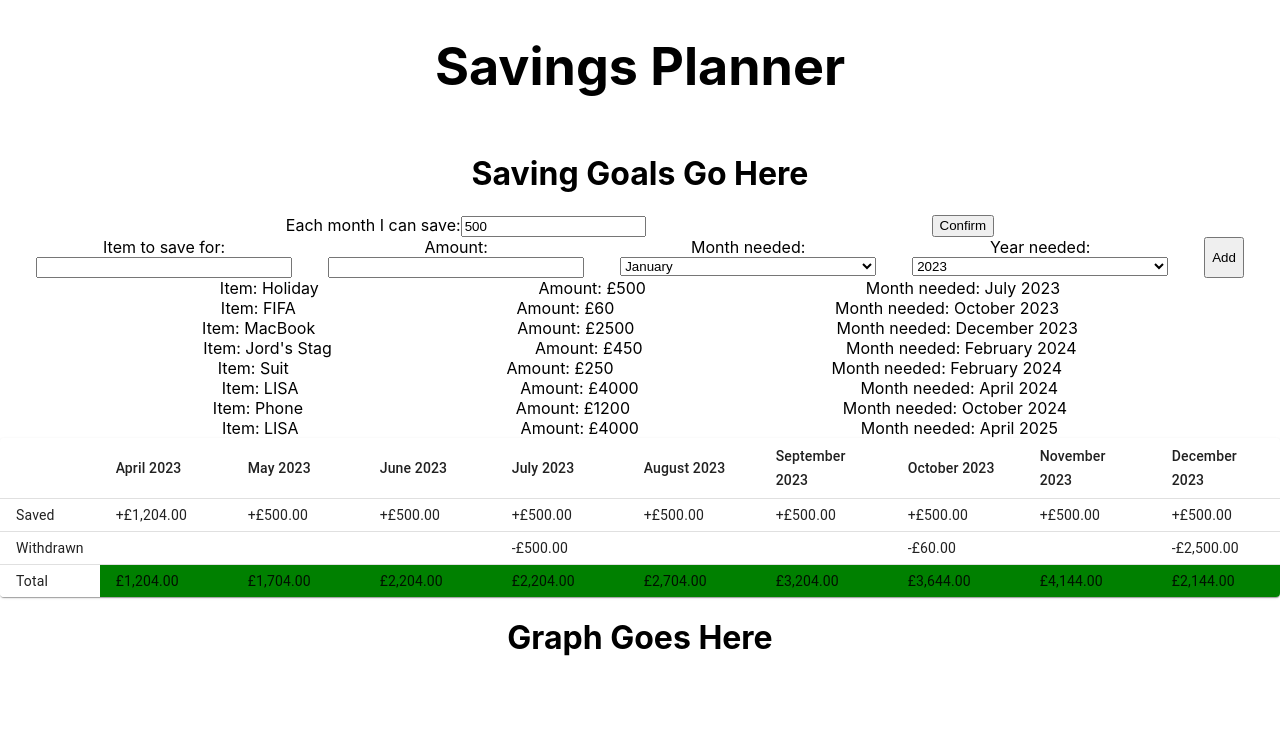
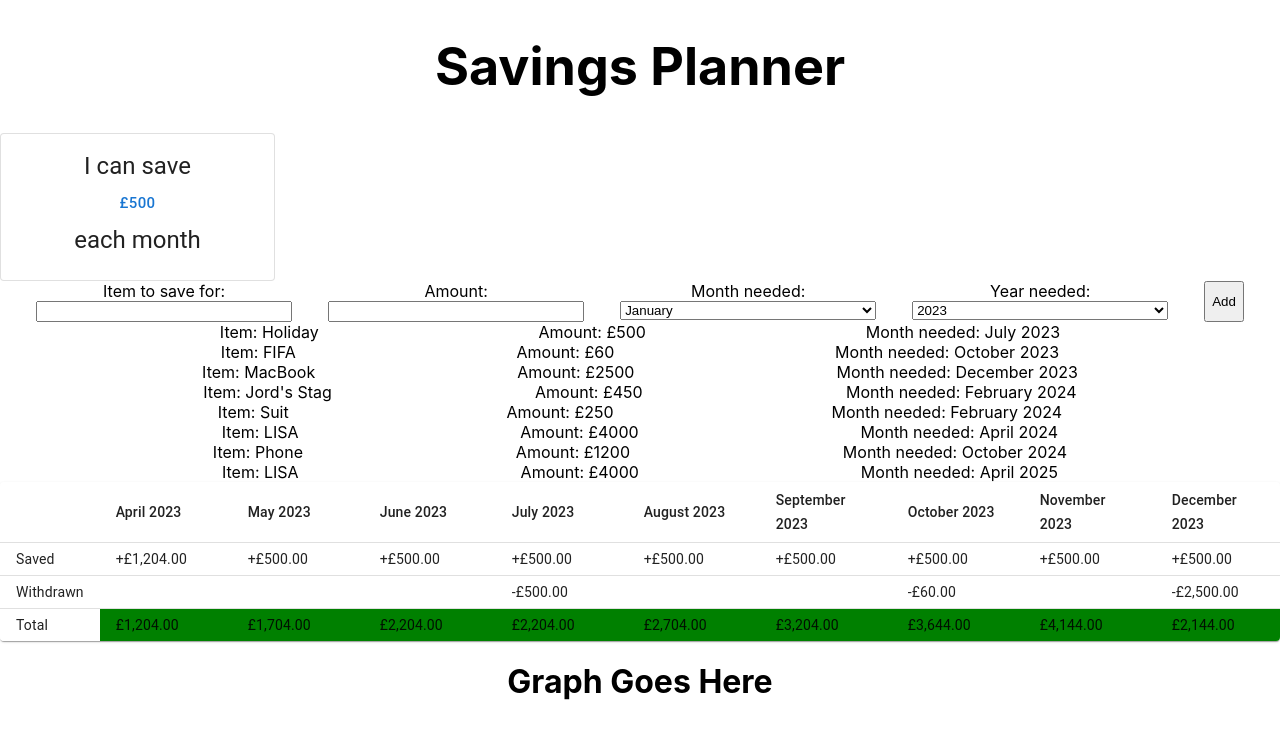
Before and after one commit to AKP-13/savings-planner, a React (Create React App) app: page / in a window 1280 px wide. Shown: the top 738 px of the page. Built offline with nearby package versions, Linux system fonts and the light colour scheme.

Commit message:
Move amount saved each month to a card at the top of the page

```diff
--- /dev/null
+++ b/src/savingGoals/MonthlySavingCard.js
@@ -0,0 +1,75 @@
+/* eslint-disable react/prop-types */
+import React, { useState } from 'react';
+import { Box, Card, CardContent, Typography, Button, Tooltip, Fab } from '@mui/material';
+import CheckIcon from '@mui/icons-material/Check';
+
+const MonthlySavingCard = ({ tableData, setTableData }) => {
+  const [isEditing, setIsEditing] = useState(false);
+  const [amountSavedEachMonth, setAmountSavedEachMonth] = useState(500);
+
+  const handleClick = () => {
+    setIsEditing(true);
+  };
+
+  const handleAmountSavedEachMonthChange = (event) => {
+    const { value } = event.target;
+
+    setAmountSavedEachMonth(Number(value));
+  };
+
+  const handleAmountSavedEachMonthSubmit = (event) => {
+    event.preventDefault();
+    const newTableData = tableData.map((monthConfig) => {
+      return {
+        ...monthConfig,
+        saved: amountSavedEachMonth
+      };
+    });
+
+    setTableData(newTableData);
+
+    setIsEditing(false);
+  };
+
+  return (
+    <Box sx={{ minWidth: 275, width: '20%' }}>
+      <Card variant="outlined">
+        <CardContent>
+          <Typography variant="h5" component="div">
+            I can save
+          </Typography>
+
+          {isEditing ? (
+            <div>
+              <input
+                type="number"
+                name="amountSavedEachMonth"
+                value={amountSavedEachMonth || 0}
+                onChange={handleAmountSavedEachMonthChange}
+              />
+              <Fab
+                color="primary"
+                aria-label="Confirm"
+                size="small"
+                onClick={handleAmountSavedEachMonthSubmit}>
+                <CheckIcon />
+              </Fab>
+            </div>
+          ) : (
+            <Tooltip title="Edit" placement="right-start">
+              <Button variant="text" size="large" onClick={handleClick}>
+                {`£${amountSavedEachMonth}`}
+              </Button>
+            </Tooltip>
+          )}
+
+          <Typography variant="h5" component="div">
+            each month
+          </Typography>
+        </CardContent>
+      </Card>
+    </Box>
+  );
+};
+
+export default MonthlySavingCard;
--- a/src/savingGoals/SavingGoals.js
+++ b/src/savingGoals/SavingGoals.js
@@ -1,5 +1,6 @@
 /* eslint-disable react/prop-types */
 import { useState } from 'react';
+import MonthlySavingCard from './MonthlySavingCard';
 
 const initialInputs = { monthNeeded: 'January', yearNeeded: '2023' };
 const months = [
@@ -20,7 +21,6 @@ const years = ['2023', '2024', '2025'];
 
 const SavingGoals = ({ tableData, setTableData }) => {
   const [inputs, setInputs] = useState(initialInputs);
-  const [amountSavedEachMonth, setAmountSavedEachMonth] = useState(500);
 
   const [savingItems, setSavingItems] = useState([
     { itemAmount: '500', itemToSaveFor: 'Holiday', monthNeeded: 'July', yearNeeded: '2023' },
@@ -49,12 +49,6 @@ const SavingGoals = ({ tableData, setTableData }) => {
     setInputs((values) => ({ ...values, [name]: value }));
   };
 
-  const handleAmountSavedEachMonthChange = (event) => {
-    const { value } = event.target;
-
-    setAmountSavedEachMonth(Number(value));
-  };
-
   const handleSubmit = (event) => {
     event.preventDefault();
     setSavingItems((values) => [...values, { ...inputs }]);
@@ -70,36 +64,9 @@ const SavingGoals = ({ tableData, setTableData }) => {
     });
   };
 
-  const handleAmountSavedEachMonthSubmit = (event) => {
-    event.preventDefault();
-    const newTableData = tableData.map((monthConfig) => {
-      return {
-        ...monthConfig,
-        saved: amountSavedEachMonth
-      };
-    });
-
-    setTableData(newTableData);
-  };
-
   return (
     <div>
-      <h1>Saving Goals Go Here</h1>
-      <form
-        onSubmit={handleAmountSavedEachMonthSubmit}
-        style={{ display: 'flex', justifyContent: 'space-evenly' }}>
-        <label>
-          Each month I can save:
-          <input
-            type="number"
-            name="amountSavedEachMonth"
-            value={amountSavedEachMonth || 0}
-            onChange={handleAmountSavedEachMonthChange}
-          />
-        </label>
-
-        <input type="submit" value="Confirm" />
-      </form>
+      <MonthlySavingCard tableData={tableData} setTableData={setTableData} />
 
       <form onSubmit={handleSubmit} style={{ display: 'flex', justifyContent: 'space-evenly' }}>
         <label style={{ display: 'flex', flexDirection: 'column', width: '20%' }}>
```
